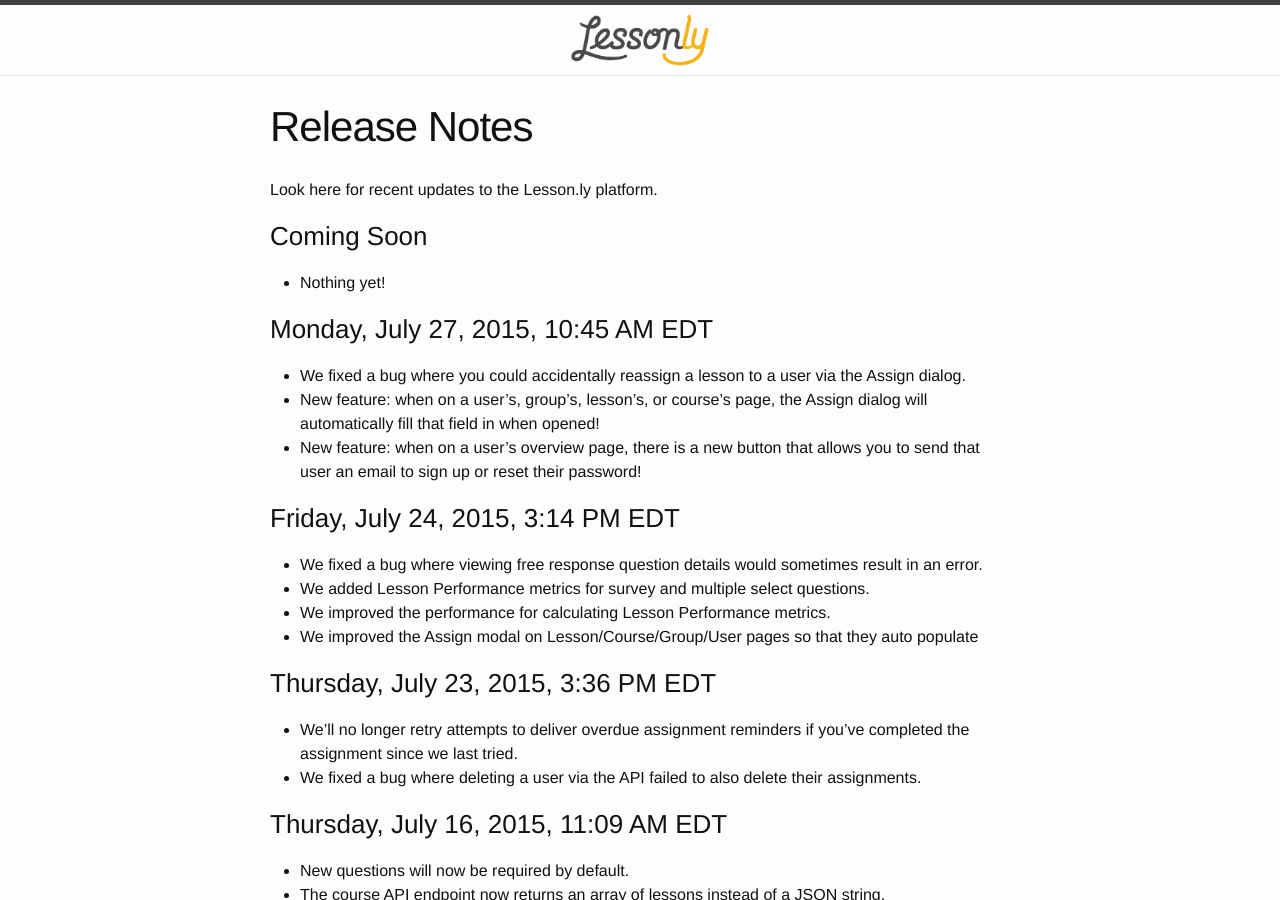
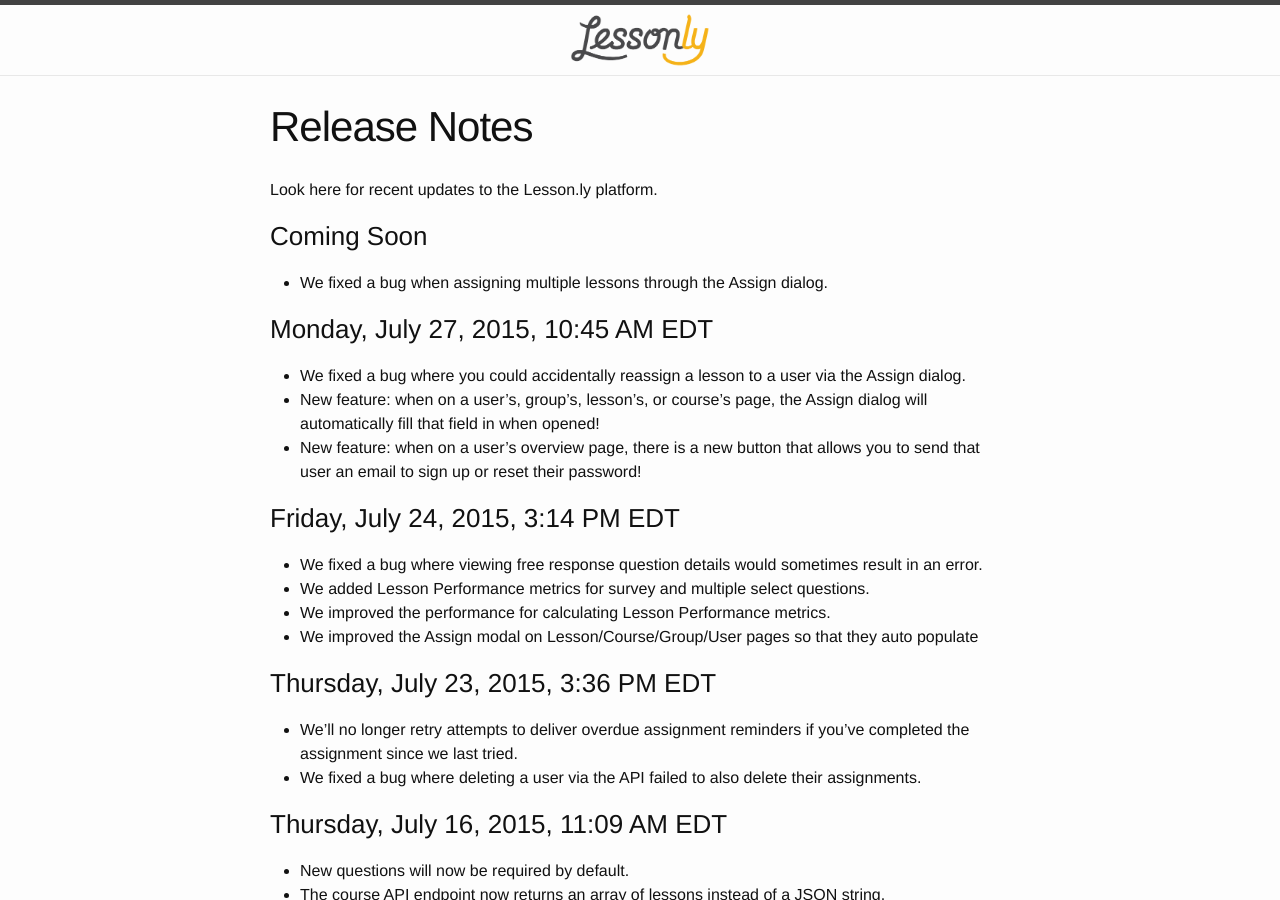
Before and after one commit to isabella232/lessonly.github.io, a Jekyll site: the page built from release-notes.md, in a window 1280 px wide and 900 px high. Built offline with Jekyll 4.4.1, drawn with Linux system fonts in a browser that asks for light colours.

Commit message:
Assign modal hotfix

```diff
--- a/release-notes.md
+++ b/release-notes.md
@@ -8,7 +8,7 @@
 
 ### Coming Soon
 
-- Nothing yet!
+- We fixed a bug when assigning multiple lessons through the Assign dialog.
 
 ### Monday, July 27, 2015, 10:45 AM EDT
 
```
